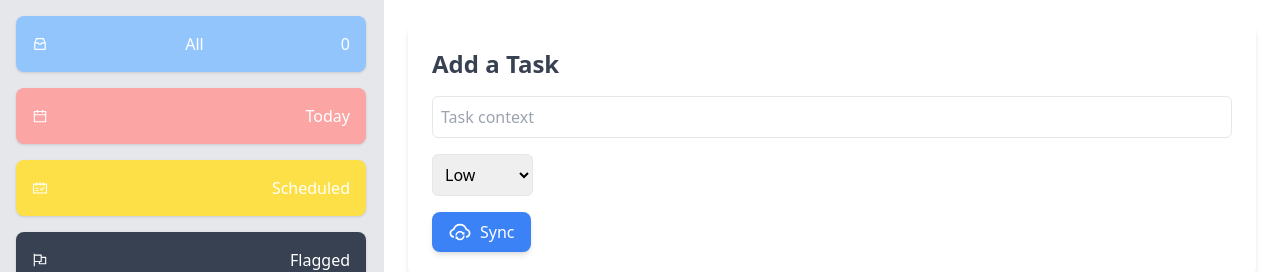
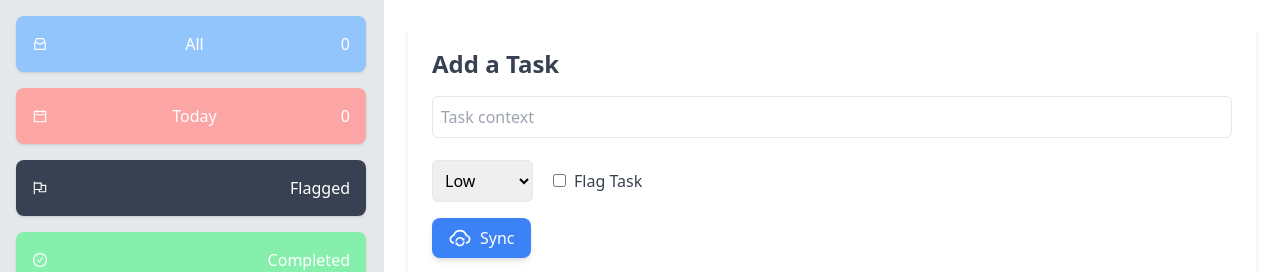
Before and after one commit to sabuhi4/Todo-list, a React (Create React App) app: page / in a window 1280 px wide. Shown: the top 272 px of the page. Built offline with nearby package versions, Linux system fonts and the light colour scheme; no server answers; the database is empty.

Commit message:
Flagged feature added

```diff
--- a/src/components/App.js
+++ b/src/components/App.js
@@ -4,11 +4,17 @@ import Sidebar from "./Sidebar";
 
 function App() {
   const [items, setItems] = useState([]);
+  const [flagged, setFlagged] = useState(false);
 
   return (
     <div flex>
-      <Sidebar allTaskCount={items.length} />
-      <Main items={items} setItems={setItems} />
+      <Sidebar allTaskCount={items.length} items={items} />
+      <Main
+        items={items}
+        setItems={setItems}
+        flagged={flagged}
+        setFlagged={setFlagged}
+      />
     </div>
   );
 }
--- a/src/components/Main.js
+++ b/src/components/Main.js
@@ -1,13 +1,14 @@
 import { AiOutlineCloudSync, AiOutlineDelete } from "react-icons/ai";
-import { useEffect, useState } from "react";
+import { useCallback, useEffect, useState } from "react";
 import { supabase } from "../services/supabaseClient";
+import { HiMiniFlag } from "react-icons/hi2";
 
-function Main({ items, setItems }) {
+function Main({ items, setItems, flagged, setFlagged }) {
   const [context, setContext] = useState("");
   const [priority, setPriority] = useState("Low");
 
   // Fetch data from Supabase
-  async function fetchItems() {
+  const fetchItems = useCallback(async () => {
     try {
       const { data, error } = await supabase.from("Todo-list").select("*");
 
@@ -22,11 +23,11 @@ function Main({ items, setItems }) {
     } catch (error) {
       console.error("Unexpected error:", error);
     }
-  }
+  }, [setItems]);
 
   useEffect(() => {
     fetchItems();
-  }, []);
+  }, [fetchItems]);
 
   // Handle form submission
   async function handleSubmit(e) {
@@ -40,7 +41,7 @@ function Main({ items, setItems }) {
     try {
       const { data, error } = await supabase
         .from("Todo-list")
-        .insert([{ checked: false, context, priority }])
+        .insert([{ checked: false, context, priority, flagged }])
         .select(); // This fetches the inserted row
 
       if (error) {
@@ -53,6 +54,7 @@ function Main({ items, setItems }) {
 
       setContext("");
       setPriority("Low");
+      setFlagged(false);
     } catch (error) {
       console.error("Unexpected error:", error);
     }
@@ -123,6 +125,14 @@ function Main({ items, setItems }) {
           <option value="High">High</option>
         </select>
 
+        <input
+          type="checkbox"
+          checked={flagged}
+          onChange={(e) => setFlagged(e.target.checked)}
+          className=" m-5 mr-2 cursor-pointer"
+        />
+        <label className="text-gray-700">Flag Task</label>
+
         {/* Button to Submit Form */}
         <button
           type="submit"
@@ -172,6 +182,13 @@ function Main({ items, setItems }) {
                   >
                     {item.priority}
                   </span>
+                  <span>
+                    {item.flagged && <HiMiniFlag className="text-red-500" />}
+                  </span>
+                  {/* Display the created_at date */}
+                  <div className=" text-gray-500 text-sm">
+                    Created at: {new Date(item.created_at).toLocaleString()}
+                  </div>
                 </div>
               </div>
 
--- a/src/components/Sidebar.js
+++ b/src/components/Sidebar.js
@@ -3,10 +3,17 @@ import {
   AiOutlineCheckCircle,
   AiOutlineFlag,
   AiOutlineInbox,
-  AiOutlineSchedule,
 } from "react-icons/ai";
 
-function Sidebar({ allTaskCount }) {
+function Sidebar({ allTaskCount, items }) {
+  function getTodayTasks(items) {
+    const todayStart = new Date().setHours(0, 0, 0, 0);
+    return items.filter(
+      (item) => new Date(item.created_at).getTime() >= todayStart
+    );
+  }
+  const todayTasks = getTodayTasks(items);
+
   return (
     <div className=" border-r-2 w-96 h-screen bg-gray-200 text-white p-4 fixed">
       <div className="grid gap-4">
@@ -17,11 +24,8 @@ function Sidebar({ allTaskCount }) {
         </div>
         <div className="flex items-center justify-between p-4 rounded-lg shadow bg-red-300 ">
           <AiOutlineCalendar />
-          Today
-        </div>
-        <div className="flex items-center justify-between p-4 rounded-lg shadow bg-yellow-300 ">
-          <AiOutlineSchedule />
-          Scheduled
+          <span>Today</span>
+          <div>{todayTasks.length}</div>
         </div>
         <div className="flex items-center justify-between p-4 rounded-lg shadow bg-gray-700 ">
           <AiOutlineFlag />
```
